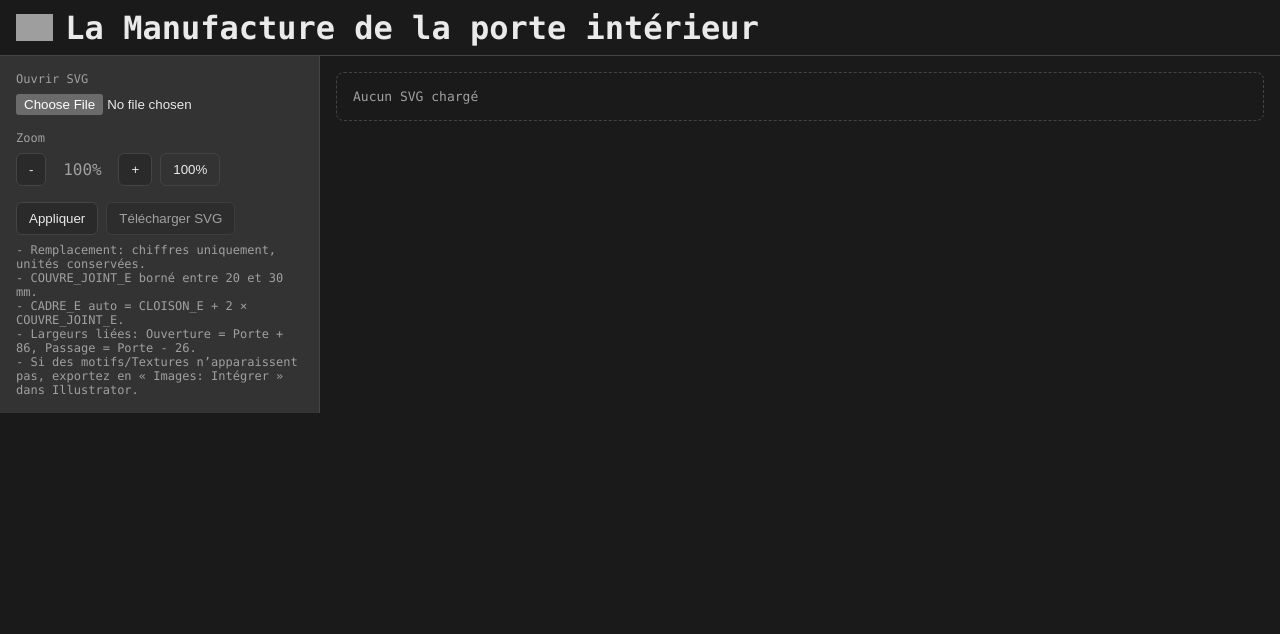
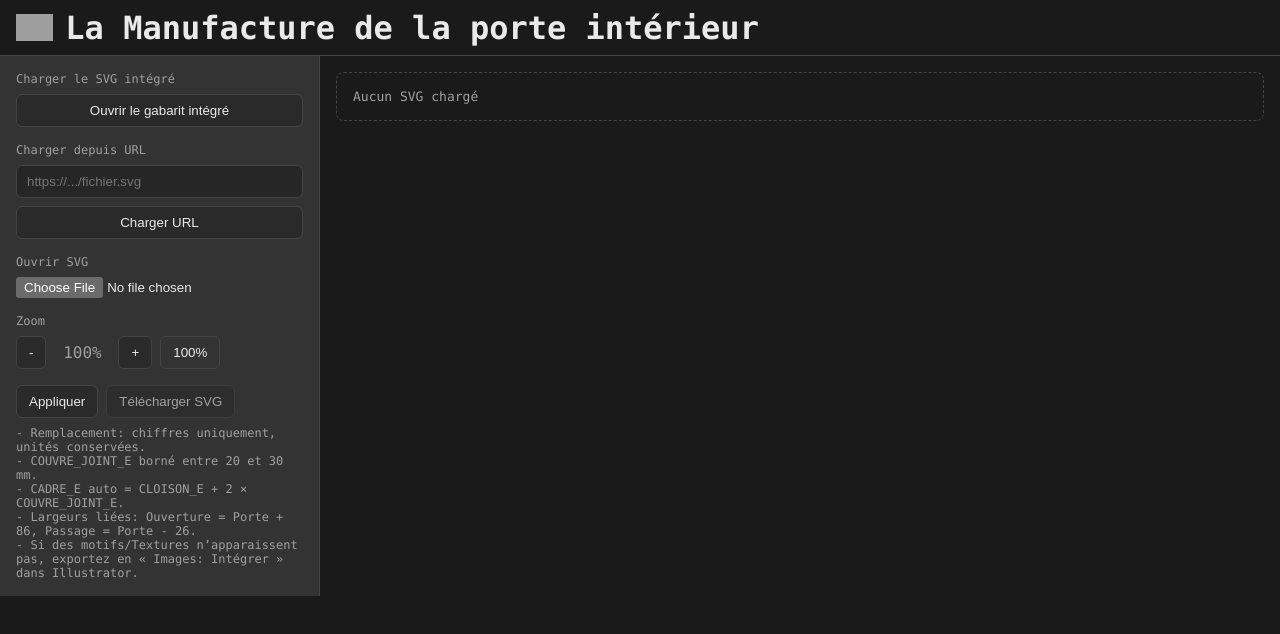
Before and after one commit to Dodibois40/La_manufacture_de_la_porte, a React (Vite) app in the folder plan2d/: page / in a window 1280 px wide. Shown: the top 634 px of the page. Built offline with nearby package versions, Linux system fonts and the light colour scheme; grey boxes are pictures that could not be loaded.

Commit message:
feat: SVG intégré, chargement par URL, fond export, couleurs UI, Netlify config

```diff
--- a/plan2d/src/App.tsx
+++ b/plan2d/src/App.tsx
@@ -1,5 +1,6 @@
 import { useEffect, useRef, useState } from 'react'
 import './index.css'
+import builtinSvgUrl from './assets/12.svg?url'
 
 const LOGO_URL = 'https://firebasestorage.googleapis.com/v0/b/site-web-commande-panneaux.firebasestorage.app/o/Logo%2FSans-titre---2-%5BR%C3%A9cup%C3%A9r%C3%A9%5D.png?alt=media&token=857a8d48-d4a3-4533-86a5-2d62067b963e'
 
@@ -94,6 +95,7 @@ export default function App() {
   const [autoCadre, setAutoCadre] = useState<boolean>(true)
   const [linkWidths, setLinkWidths] = useState<boolean>(true)
   const [widthSource, setWidthSource] = useState<WidthKey>('PORTE_L')
+  const [svgUrl, setSvgUrl] = useState<string>('')
 
   function onOpenFile(file: File) {
     setWarning('')
@@ -152,6 +154,34 @@ export default function App() {
     }).catch(() => {
       setWarning('Erreur de lecture du fichier SVG.')
     })
+  }
+
+  async function onOpenUrl() {
+    setWarning('')
+    if (!svgUrl.trim()) {
+      setWarning('URL SVG vide.')
+      return
+    }
+    try {
+      const res = await fetch(svgUrl, { mode: 'cors' })
+      if (!res.ok) throw new Error('HTTP ' + res.status)
+      const text = await res.text()
+      // Réutiliser la logique d’ouverture fichier
+      onOpenFile(new File([text], 'remote.svg', { type: 'image/svg+xml' }))
+    } catch (e) {
+      setWarning('Impossible de charger le SVG depuis l’URL. Utilisez un lien de téléchargement direct (ex. Firebase « Get download URL ») et vérifiez les autorisations CORS.')
+    }
+  }
+
+  async function onOpenBuiltin() {
+    setWarning('')
+    try {
+      const res = await fetch(builtinSvgUrl)
+      const text = await res.text()
+      onOpenFile(new File([text], 'builtin.svg', { type: 'image/svg+xml' }))
+    } catch (e) {
+      setWarning('Impossible de charger le SVG intégré.')
+    }
   }
 
   function apply() {
@@ -284,6 +314,17 @@ export default function App() {
       <div className="layout">
         <aside className="side">
           <div className="field">
+            <label className="label">Charger le SVG intégré</label>
+            <button type="button" onClick={onOpenBuiltin}>Ouvrir le gabarit intégré</button>
+          </div>
+
+          <div className="field">
+            <label className="label">Charger depuis URL</label>
+            <input type="text" value={svgUrl} onChange={e => setSvgUrl(e.target.value)} placeholder="https://.../fichier.svg" />
+            <button type="button" onClick={onOpenUrl}>Charger URL</button>
+          </div>
+
+          <div className="field">
             <label className="label">Ouvrir SVG</label>
             <input type="file" accept="image/svg+xml" onChange={onFileInput} />
           </div>
```
Also changed, not shown: plan2d/src/assets/12.svg (added).
